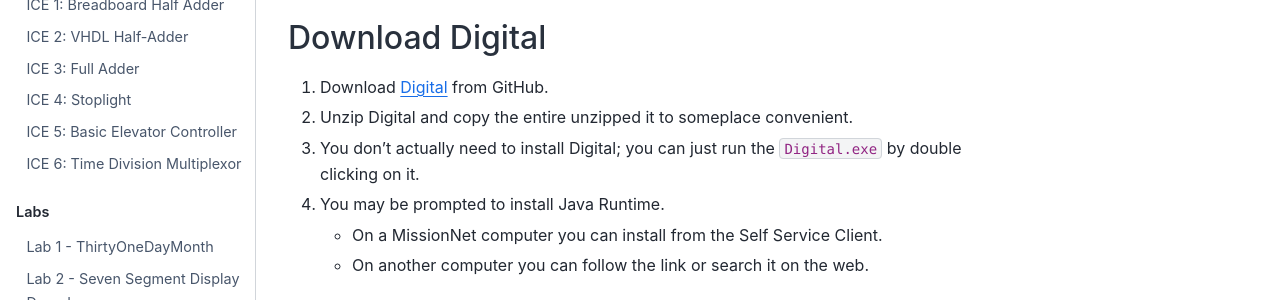
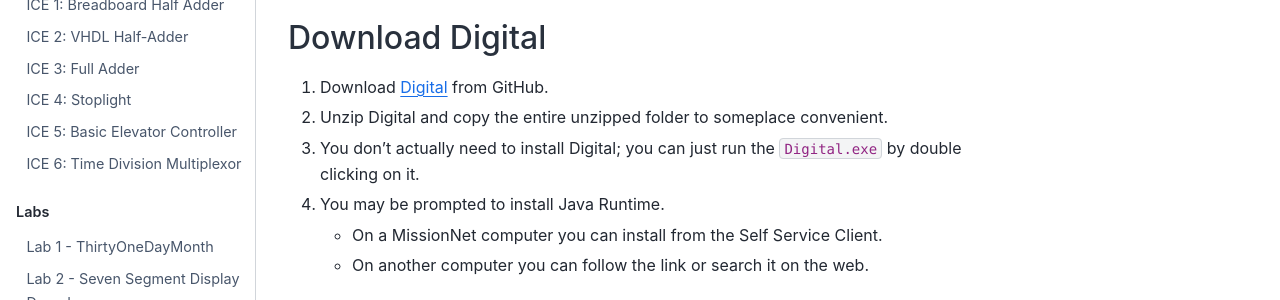
Before and after one commit to USAFA-ECE/ece281-book, a Jupyter Book: the page built from book/HW/HW6.md, in a window 1280 px wide and 900 px high. Shown: the part 185-485 px from the top of the window. Built offline with Jupyter Book 1.0.4 settings and Sphinx 7.4.7 and the Sphinx Book theme 1.1.4, drawn with Linux system fonts in a browser that asks for light colours.

Commit message:
Update HW6.md

```diff
--- a/book/HW/HW6.md
+++ b/book/HW/HW6.md
@@ -5,7 +5,7 @@
 ## Download Digital
 
 1. Download [Digital](https://github.com/hneemann/Digital) from GitHub.
-2. Unzip Digital and copy the entire unzipped it to someplace convenient.
+2. Unzip Digital and copy the entire unzipped folder to someplace convenient.
 3. You don't actually need to install Digital; you can just run the `Digital.exe` by double clicking on it.
 4. You may be prompted to install Java Runtime.
     - On a MissionNet computer you can install from the Self Service Client.
```
